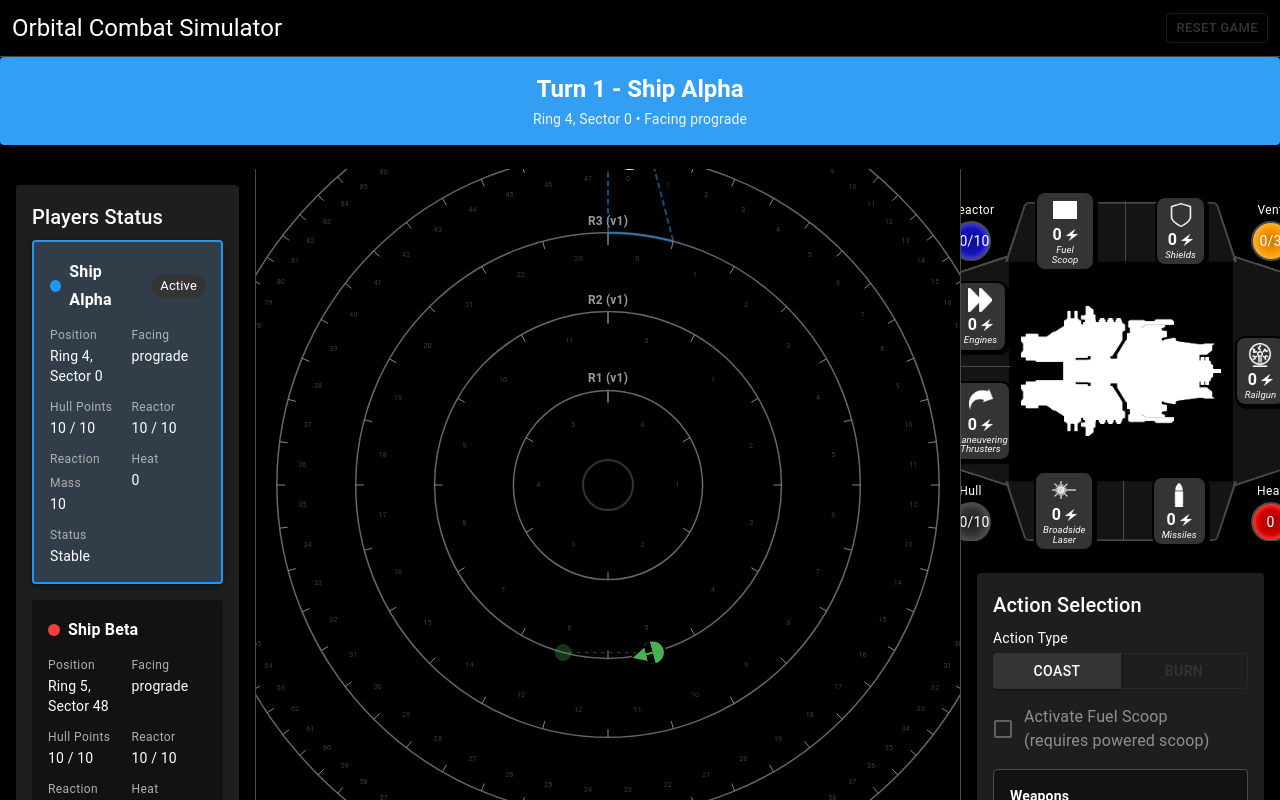
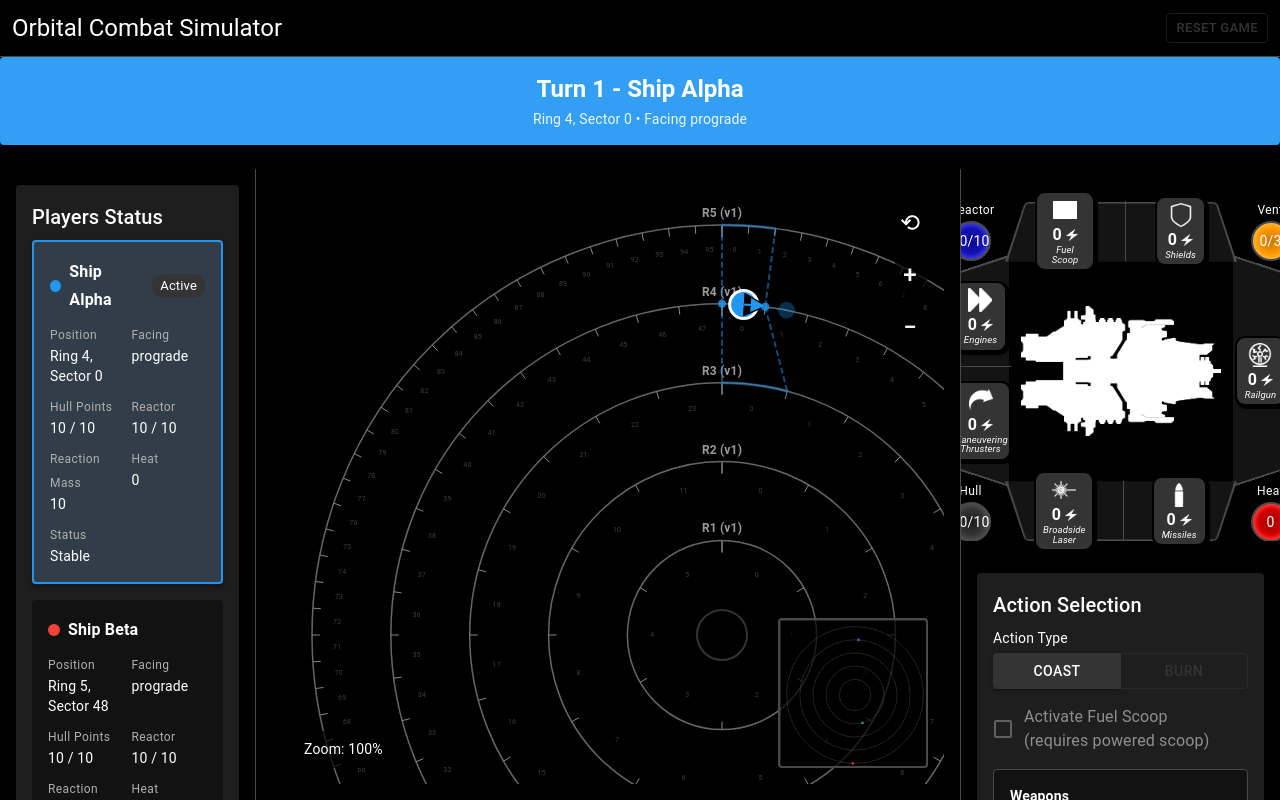
Before and after one commit to Thunkar/dangerous-inclinations, a React (Vite) app: page / in a window 1280 px wide. Built offline with nearby package versions, Linux system fonts and the light colour scheme; grey boxes are pictures that could not be loaded.

Commit message:
pan, zoom, minimap

```diff
--- a/src/components/GameBoard.tsx
+++ b/src/components/GameBoard.tsx
@@ -1,4 +1,5 @@
-import { Box } from '@mui/material'
+import { Box, IconButton, Tooltip } from '@mui/material'
+import { useState, useRef } from 'react'
 import { RING_CONFIGS, mapSectorOnTransfer, BURN_COSTS } from '../constants/rings'
 import { WEAPONS, calculateWeaponRange } from '../constants/weapons'
 import type { Player } from '../types/game'
@@ -13,16 +14,74 @@ export function GameBoard({ players, activePlayerIndex }: GameBoardProps) {
   const centerX = boardSize / 2
   const centerY = boardSize / 2
 
+  // Pan and zoom state
+  const [zoom, setZoom] = useState(1)
+  const [pan, setPan] = useState({ x: 0, y: 0 })
+  const [isPanning, setIsPanning] = useState(false)
+  const [panStart, setPanStart] = useState({ x: 0, y: 0 })
+  const containerRef = useRef<HTMLDivElement>(null)
+
+  // Handle wheel zoom
+  const handleWheel = (e: React.WheelEvent) => {
+    e.preventDefault()
+    const delta = e.deltaY > 0 ? 0.9 : 1.1
+    const newZoom = Math.max(0.5, Math.min(3, zoom * delta))
+    setZoom(newZoom)
+  }
+
+  // Handle mouse pan
+  const handleMouseDown = (e: React.MouseEvent) => {
+    if (e.button === 0) { // Left click
+      setIsPanning(true)
+      setPanStart({ x: e.clientX - pan.x, y: e.clientY - pan.y })
+    }
+  }
+
+  const handleMouseMove = (e: React.MouseEvent) => {
+    if (isPanning) {
+      setPan({
+        x: e.clientX - panStart.x,
+        y: e.clientY - panStart.y,
+      })
+    }
+  }
+
+  const handleMouseUp = () => {
+    setIsPanning(false)
+  }
+
+  // Reset view
+  const resetView = () => {
+    setZoom(1)
+    setPan({ x: 0, y: 0 })
+  }
+
   return (
     <Box
       sx={{
-        width: boardSize,
-        height: boardSize,
+        width: '100%',
+        height: '100%',
         position: 'relative',
-        margin: '0 auto',
+        overflow: 'hidden',
+        cursor: isPanning ? 'grabbing' : 'grab',
       }}
+      ref={containerRef}
+      onWheel={handleWheel}
+      onMouseDown={handleMouseDown}
+      onMouseMove={handleMouseMove}
+      onMouseUp={handleMouseUp}
+      onMouseLeave={handleMouseUp}
     >
-      <svg width={boardSize} height={boardSize}>
+      {/* Main SVG with pan/zoom */}
+      <svg
+        width={boardSize}
+        height={boardSize}
+        style={{
+          transform: `translate(${pan.x}px, ${pan.y}px) scale(${zoom})`,
+          transformOrigin: 'center',
+          transition: isPanning ? 'none' : 'transform 0.1s',
+        }}
+      >
         {/* Black hole center */}
         <circle cx={centerX} cy={centerY} r={20} fill="#000" />
         <circle cx={centerX} cy={centerY} r={25} fill="none" stroke="#333" strokeWidth={2} />
@@ -606,6 +665,149 @@ export function GameBoard({ players, activePlayerIndex }: GameBoardProps) {
           ))}
         </defs>
       </svg>
+
+      {/* Minimap */}
+      <Box
+        sx={{
+          position: 'absolute',
+          bottom: 16,
+          right: 16,
+          width: 150,
+          height: 150,
+          bgcolor: 'rgba(0, 0, 0, 0.7)',
+          border: '2px solid',
+          borderColor: 'divider',
+          borderRadius: 1,
+          overflow: 'hidden',
+        }}
+      >
+        <svg width={150} height={150} viewBox={`0 0 ${boardSize} ${boardSize}`}>
+          {/* Rings */}
+          {RING_CONFIGS.map(config => {
+            const scaleFactor = (boardSize / 2 - 40) / RING_CONFIGS[RING_CONFIGS.length - 1].radius
+            const radius = config.radius * scaleFactor
+            return (
+              <circle
+                key={config.ring}
+                cx={centerX}
+                cy={centerY}
+                r={radius}
+                fill="none"
+                stroke="#666"
+                strokeWidth={2}
+              />
+            )
+          })}
+
+          {/* Ships on minimap */}
+          {players.map(player => {
+            const ringConfig = RING_CONFIGS.find(r => r.ring === player.ship.ring)
+            if (!ringConfig) return null
+
+            const scaleFactor = (boardSize / 2 - 40) / RING_CONFIGS[RING_CONFIGS.length - 1].radius
+            const radius = ringConfig.radius * scaleFactor
+            const angle =
+              ((player.ship.sector + 0.5) / ringConfig.sectors) * 2 * Math.PI - Math.PI / 2
+            const x = centerX + radius * Math.cos(angle)
+            const y = centerY + radius * Math.sin(angle)
+
+            return (
+              <circle
+                key={player.id}
+                cx={x}
+                cy={y}
+                r={8}
+                fill={player.color}
+                opacity={0.8}
+              />
+            )
+          })}
+
+          {/* Viewport indicator */}
+          <rect
+            x={centerX - (boardSize / 2) / zoom - pan.x / zoom}
+            y={centerY - (boardSize / 2) / zoom - pan.y / zoom}
+            width={boardSize / zoom}
+            height={boardSize / zoom}
+            fill="none"
+            stroke="#fff"
+            strokeWidth={3}
+            opacity={0.5}
+          />
+        </svg>
+      </Box>
+
+      {/* Controls */}
+      <Box
+        sx={{
+          position: 'absolute',
+          top: 16,
+          right: 16,
+          display: 'flex',
+          flexDirection: 'column',
+          gap: 1,
+        }}
+      >
+        <Tooltip title="Reset View" placement="left">
+          <IconButton
+            onClick={resetView}
+            sx={{
+              bgcolor: 'rgba(0, 0, 0, 0.7)',
+              color: 'white',
+              '&:hover': {
+                bgcolor: 'rgba(0, 0, 0, 0.9)',
+              },
+            }}
+          >
+            ⟲
+          </IconButton>
+        </Tooltip>
+        <Tooltip title="Zoom In" placement="left">
+          <IconButton
+            onClick={() => setZoom(Math.min(3, zoom * 1.2))}
+            sx={{
+              bgcolor: 'rgba(0, 0, 0, 0.7)',
+              color: 'white',
+              '&:hover': {
+                bgcolor: 'rgba(0, 0, 0, 0.9)',
+              },
+            }}
+          >
+            +
+          </IconButton>
+        </Tooltip>
+        <Tooltip title="Zoom Out" placement="left">
+          <IconButton
+            onClick={() => setZoom(Math.max(0.5, zoom / 1.2))}
+            sx={{
+              bgcolor: 'rgba(0, 0, 0, 0.7)',
+              color: 'white',
+              '&:hover': {
+                bgcolor: 'rgba(0, 0, 0, 0.9)',
+              },
+            }}
+          >
+            −
+          </IconButton>
+        </Tooltip>
+      </Box>
+
+      {/* Zoom indicator */}
+      <Box
+        sx={{
+          position: 'absolute',
+          bottom: 16,
+          left: 16,
+          bgcolor: 'rgba(0, 0, 0, 0.7)',
+          color: 'white',
+          px: 2,
+          py: 1,
+          borderRadius: 1,
+          fontSize: '0.875rem',
+        }}
+      >
+        Zoom: {(zoom * 100).toFixed(0)}%
+      </Box>
     </Box>
   )
 }
```
